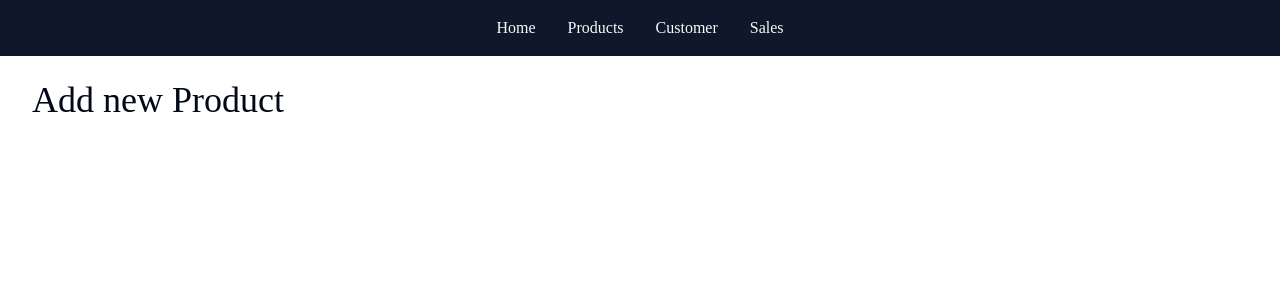
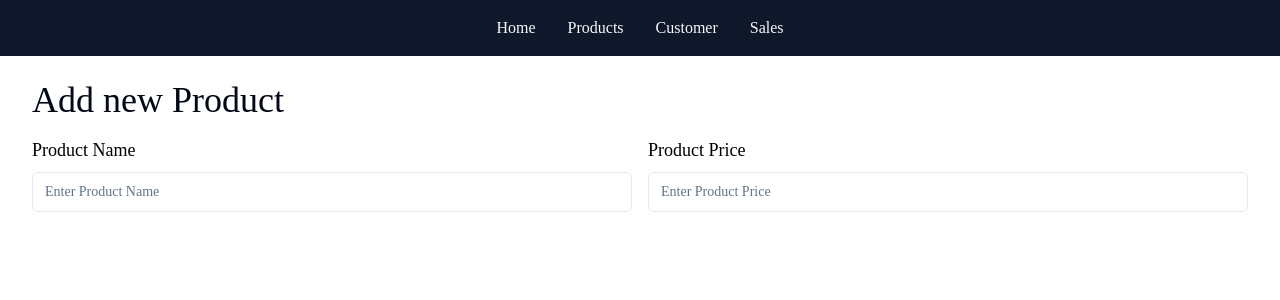
Before and after one commit to iamzubair6/next-js-ecommerce, a Next.js app: page /admin/products/new in a window 1280 px wide. Shown: the top 300 px of the page. Built offline with nearby package versions, Linux system fonts and the light colour scheme.

Commit message:
Product form page on going

```diff
--- a/app/admin/products/_components/ProductForm.tsx
+++ b/app/admin/products/_components/ProductForm.tsx
@@ -1,5 +1,40 @@
+"use client";
+import { Input } from "@/components/ui/input";
+import { Label } from "@/components/ui/label";
+import { useState } from "react";
+
 const ProductForm = () => {
-  return <div>Enter</div>;
+  const [price, setPrice] = useState<number>();
+  return (
+    <form className="grid grid-cols-2 gap-4">
+      <div className="space-y-2">
+        <Label className="text-lg text-black" htmlFor="name">
+          Product Name
+        </Label>
+        <Input
+          type="text"
+          id="name"
+          name="product_name"
+          required
+          placeholder="Enter Product Name"
+        />
+      </div>
+      <div className="space-y-2">
+        <Label className="text-lg text-black" htmlFor="price">
+          Product Price
+        </Label>
+        <Input
+          value={!price ? "" : price}
+          onChange={(e) => setPrice(Number(e?.target?.value))}
+          type="number"
+          id="price"
+          name="product_price"
+          required
+          placeholder="Enter Product Price"
+        />
+      </div>
+    </form>
+  );
 };
 
 export default ProductForm;
--- a/app/admin/products/new/page.tsx
+++ b/app/admin/products/new/page.tsx
@@ -1,11 +1,11 @@
 import PageHeader from "../../_components/PageHeader";
+import ProductForm from "../_components/ProductForm";
 
-function NewProductsPage() {
+export default function page() {
   return (
     <>
       <PageHeader>Add new Product</PageHeader>
+      <ProductForm />
     </>
   );
 }
-
-export default NewProductsPage;
```
